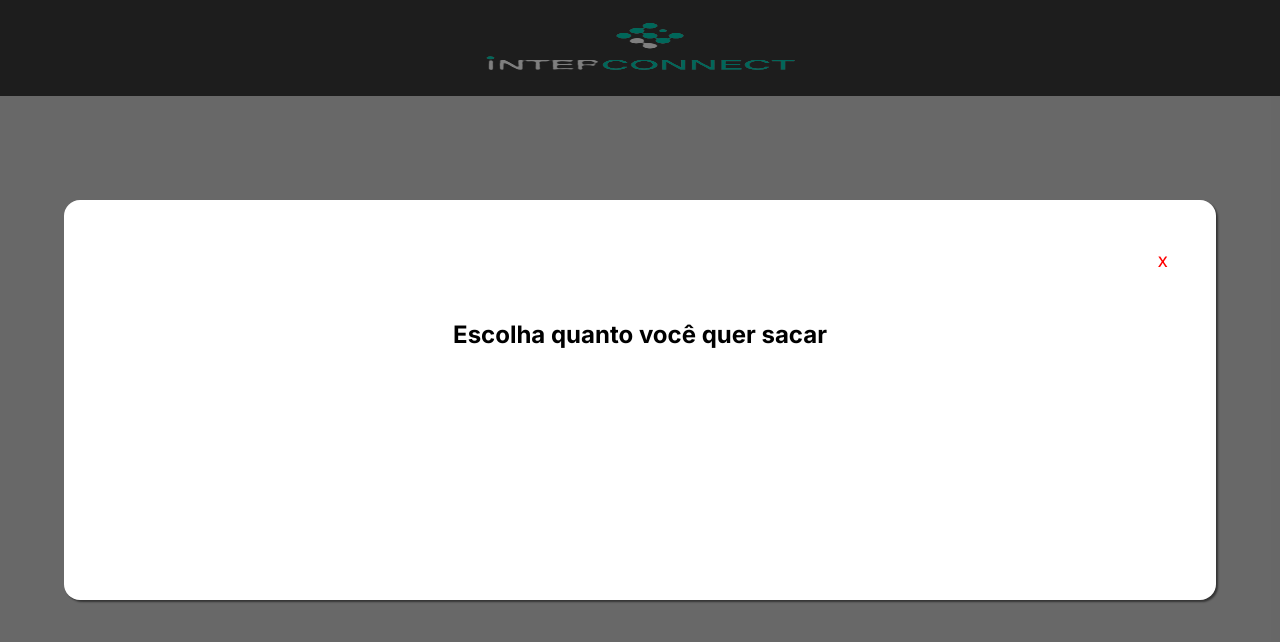
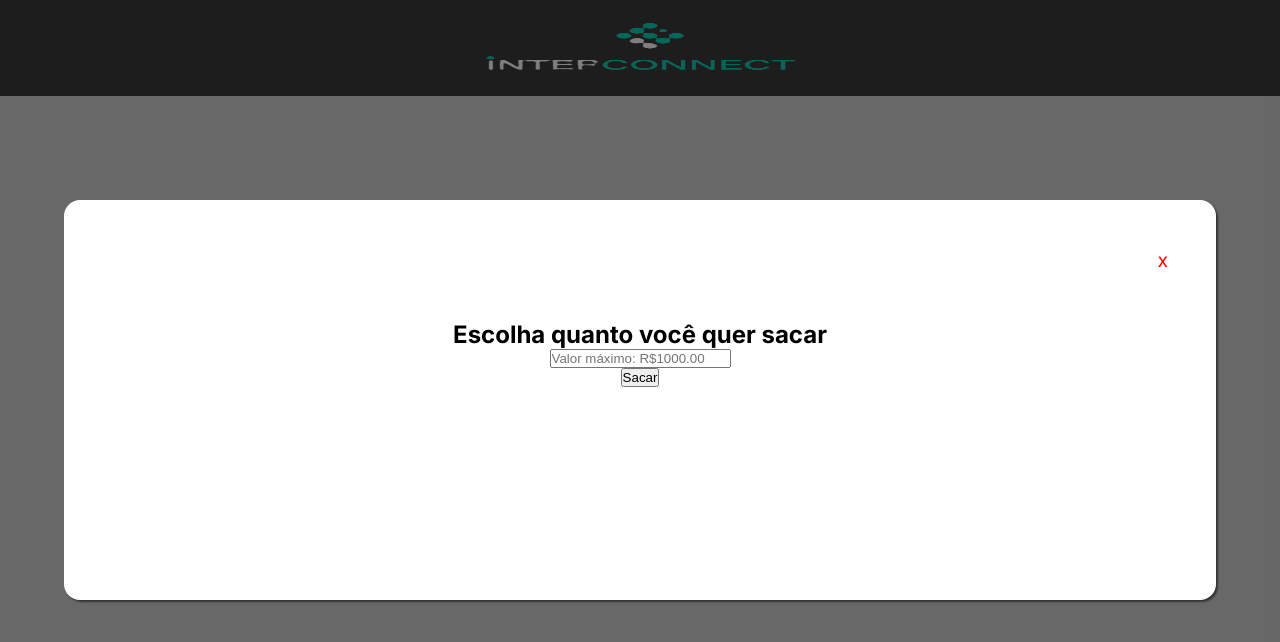
Before and after one commit to caiokronuz/interabank, a Next.js app: page / in a window 1280 px wide. Both pictures are taken after a click on the button "Receba em dinheiro". Shown: the top 642 px of the page. Built offline with nearby package versions, Linux system fonts and the light colour scheme.

Commit message:
Criando modal de depósito

```diff
--- a/src/app/page.tsx
+++ b/src/app/page.tsx
@@ -32,7 +32,7 @@ export default function Home() {
       </header>
 
       {isBillModalsOpen && <BillsToPay close={() => setIsBillModalsOpen(!isBillModalsOpen)} attInteras={(value: any) => attInteras(value)} setBillsToPay={(value: any) => setBillsToPay(value)}/>}
-      {isDepositModalOpen && <DepositOnAccount close={() => setIsDepositModalOpen(!isDepositModalOpen)}/>}
+      {isDepositModalOpen && <DepositOnAccount close={() => setIsDepositModalOpen(!isDepositModalOpen)} reais={reais}/>}
       {isInvestModalOpen && <Invest close={() => setIsInvestModalOpen(!isInvestModalOpen)}/>}
 
 
--- a/src/components/DepositOnAccount/index.tsx
+++ b/src/components/DepositOnAccount/index.tsx
@@ -1,11 +1,15 @@
+import { useState } from 'react';
 import style from './DepositOnAccount.module.scss';
 
 interface Props{
     close: () => void;
+    reais: number;
 }
 
+export function DepositOnAccount(props: Props){
 
-export function DepositOnAccount(props: Props){
+    const [valor, setValor] = useState(0);
+
     return(
         <div className={style.container}>
             <div className={style.modal}>
@@ -14,6 +18,8 @@ export function DepositOnAccount(props: Props){
                 </header>
                 <main className={style.main}>
                    <h1>Escolha quanto você quer sacar</h1>
+                   <input type="number" placeholder={`Valor máximo: R$${props.reais.toFixed(2)}`}/>
+                   <button onClick={() => {}}>Sacar</button>
                 </main>
             </div>
         </div>
```
